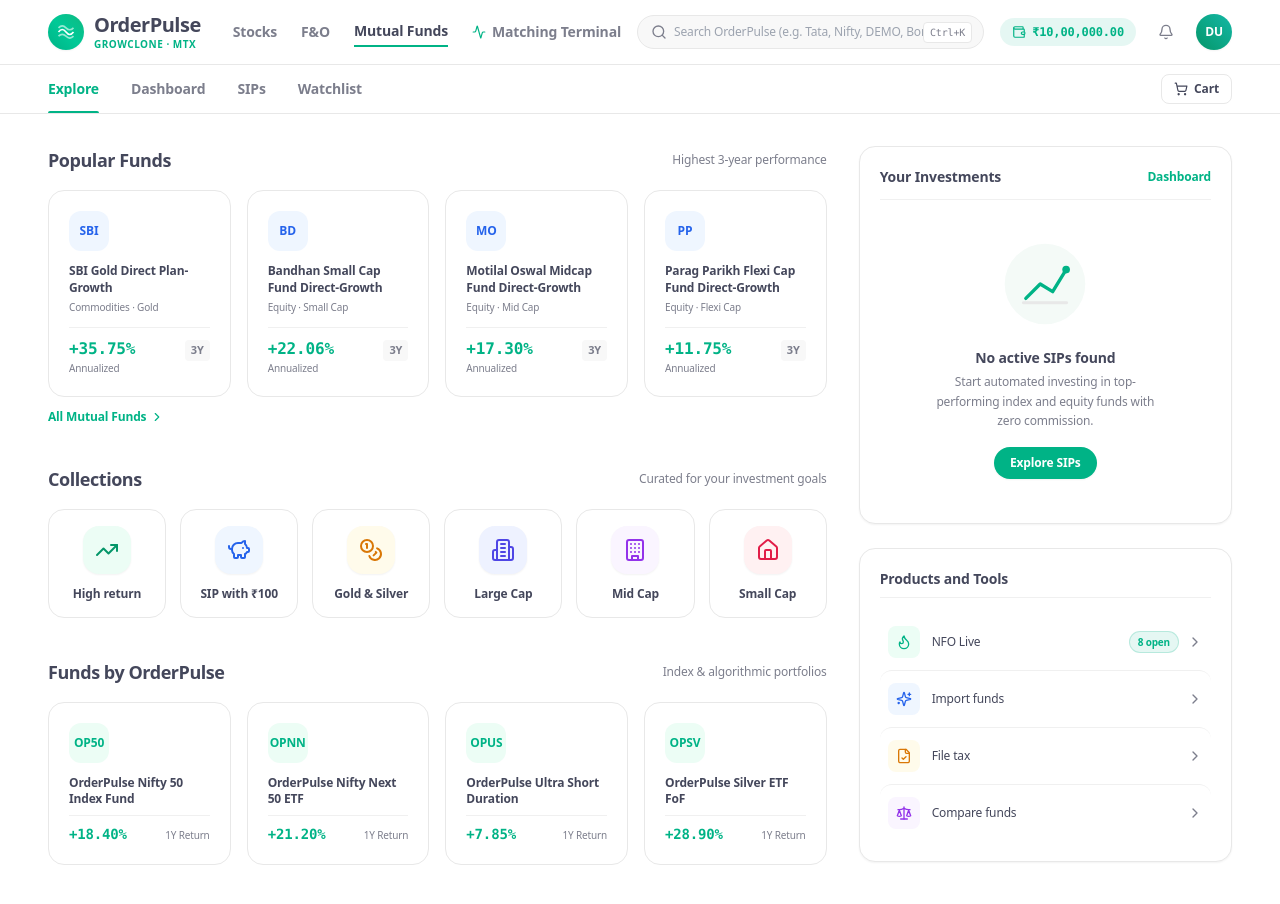
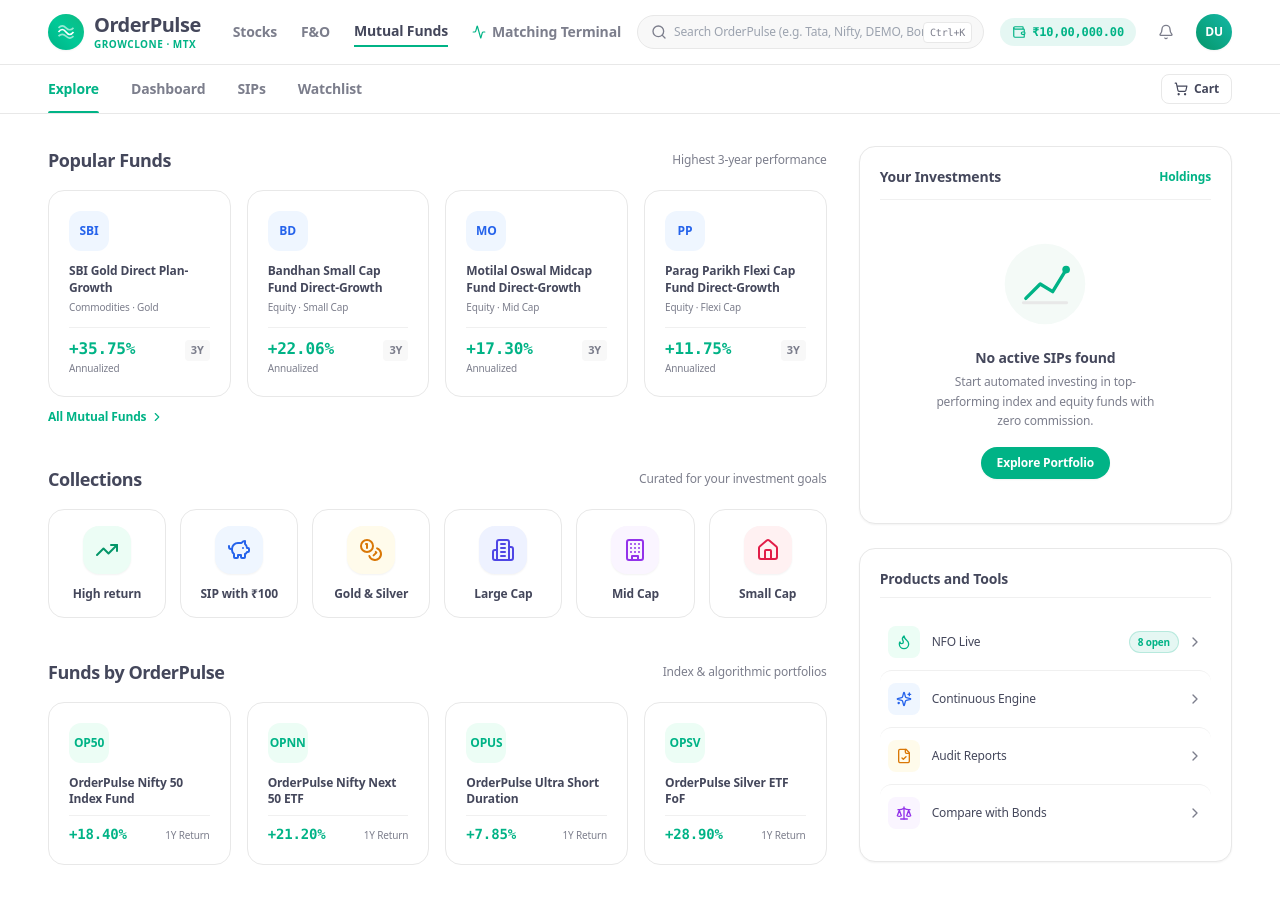
Before and after one commit to yesaswim06/orderpulse-mtx, a React (Vite) app in the folder frontend/: page /mutual-funds in a window 1280 px wide. Shown: the top 904 px of the page. Built offline with nearby package versions, Linux system fonts and the light colour scheme; no server answers.

Commit message:
fix(navigation): ensure all bond cards, F&O contracts, mutual funds, and tool items redirect immediately to their functional destinations on tap

```diff
--- a/frontend/src/pages/growclone/FOExplorePage.tsx
+++ b/frontend/src/pages/growclone/FOExplorePage.tsx
@@ -78,13 +78,15 @@
               {/* 3x2 Grid of Top Traded F&O Contracts */}
               <div className="grid grid-cols-1 sm:grid-cols-2 md:grid-cols-3 gap-4">
                 {FO_TOP_TRADED.map((card) => (
-                  <div
+                  <Link
                     key={card.id}
-                    className="bg-white dark:bg-[#151515] border border-[#E8E8E8] dark:border-white/10 rounded-2xl p-5 hover:shadow-md hover:-translate-y-0.5 transition-all flex flex-col justify-between cursor-pointer"
+                    to="/trade"
+                    className="bg-white dark:bg-[#151515] border border-[#E8E8E8] dark:border-white/10 rounded-2xl p-5 hover:shadow-md hover:-translate-y-0.5 hover:border-[#00B386]/50 transition-all flex flex-col justify-between cursor-pointer group"
+                    title={`Open ${card.symbol} in Matching Terminal`}
                   >
                     <div>
                       <div className="flex items-center justify-between mb-2">
-                        <span className="font-bold text-xs text-[#44475B] dark:text-white">
+                        <span className="font-bold text-xs text-[#44475B] dark:text-white group-hover:text-[#00B386] transition-colors">
                           {card.symbol}
                         </span>
                         <span className="text-[10px] text-[#7C7E8C]">Fut</span>
@@ -121,11 +123,11 @@
                       </div>
 
                       {/* Circular link icon button */}
-                      <div className="w-7 h-7 rounded-full border border-[#E8E8E8] dark:border-white/10 flex items-center justify-center text-[#7C7E8C] hover:text-[#00B386] hover:border-[#00B386] transition">
+                      <div className="w-7 h-7 rounded-full border border-[#E8E8E8] dark:border-white/10 flex items-center justify-center text-[#7C7E8C] group-hover:text-[#00B386] group-hover:border-[#00B386] transition">
                         <ExternalLink className="w-3.5 h-3.5" />
                       </div>
                     </div>
-                  </div>
+                  </Link>
                 ))}
               </div>
             </section>
--- a/frontend/src/pages/growclone/MFExplorePage.tsx
+++ b/frontend/src/pages/growclone/MFExplorePage.tsx
@@ -48,16 +48,18 @@
 
               <div className="grid grid-cols-1 sm:grid-cols-2 md:grid-cols-4 gap-4">
                 {POPULAR_FUNDS.map((fund) => (
-                  <div
+                  <Link
                     key={fund.id}
-                    className="bg-white dark:bg-[#151515] border border-[#E8E8E8] dark:border-white/10 rounded-2xl p-5 hover:shadow-md hover:-translate-y-0.5 transition-all flex flex-col justify-between cursor-pointer"
+                    to="/mutual-funds/dashboard"
+                    className="bg-white dark:bg-[#151515] border border-[#E8E8E8] dark:border-white/10 rounded-2xl p-5 hover:shadow-md hover:-translate-y-0.5 hover:border-[#00B386]/50 transition-all flex flex-col justify-between cursor-pointer group"
+                    title={`View ${fund.name} performance dashboard`}
                   >
                     <div>
                       {/* Fund logo */}
-                      <div className="w-10 h-10 rounded-xl bg-blue-50 dark:bg-blue-950/30 text-blue-600 font-bold text-xs flex items-center justify-center mb-3">
+                      <div className="w-10 h-10 rounded-xl bg-blue-50 dark:bg-blue-950/30 text-blue-600 font-bold text-xs flex items-center justify-center mb-3 group-hover:scale-105 transition-transform">
                         {fund.logo}
                       </div>
-                      <h3 className="font-bold text-xs text-[#44475B] dark:text-white line-clamp-2 mb-1 leading-snug">
+                      <h3 className="font-bold text-xs text-[#44475B] dark:text-white line-clamp-2 mb-1 leading-snug group-hover:text-[#00B386] transition-colors">
                         {fund.name}
                       </h3>
                       <span className="text-[10px] text-[#7C7E8C] block mb-3">{fund.category}</span>
@@ -74,7 +76,7 @@
                         3Y
                       </span>
                     </div>
-                  </div>
+                  </Link>
                 ))}
               </div>
 
@@ -167,15 +169,16 @@
                 <h3 className="font-bold text-sm text-[#44475B] dark:text-white">
                   Your Investments
                 </h3>
-                <span className="text-xs font-bold text-[#00B386] hover:underline cursor-pointer">
-                  Dashboard
-                </span>
+                <Link to="/stocks/user/holdings" className="text-xs font-bold text-[#00B386] hover:underline cursor-pointer">
+                  Holdings
+                </Link>
               </div>
 
               <EmptyState
                 title="No active SIPs found"
                 description="Start automated investing in top-performing index and equity funds with zero commission."
-                actionText="Explore SIPs"
+                actionText="Explore Portfolio"
+                onAction={() => window.location.href = '/stocks/user/holdings'}
               />
             </div>
 
@@ -186,7 +189,10 @@
               </h3>
 
               <div className="divide-y divide-[#F0F0F0] dark:divide-white/[0.06] text-xs">
-                <div className="py-3 flex items-center justify-between hover:bg-[#F8F8F8] dark:hover:bg-neutral-800/40 px-2 rounded-xl transition cursor-pointer">
+                <Link
+                  to="/mutual-funds/dashboard"
+                  className="py-3 flex items-center justify-between hover:bg-[#F8F8F8] dark:hover:bg-neutral-800/40 px-2 rounded-xl transition cursor-pointer"
+                >
                   <div className="flex items-center gap-3">
                     <div className="w-8 h-8 rounded-lg bg-emerald-50 dark:bg-emerald-950/30 text-[#00B386] flex items-center justify-center">
                       <Flame className="w-4 h-4 text-[#00B386]" />
@@ -199,37 +205,46 @@
                     </span>
                     <ChevronRight className="w-4 h-4 text-[#7C7E8C]" />
                   </div>
-                </div>
+                </Link>
 
-                <div className="py-3 flex items-center justify-between hover:bg-[#F8F8F8] dark:hover:bg-neutral-800/40 px-2 rounded-xl transition cursor-pointer">
+                <Link
+                  to="/trade"
+                  className="py-3 flex items-center justify-between hover:bg-[#F8F8F8] dark:hover:bg-neutral-800/40 px-2 rounded-xl transition cursor-pointer"
+                >
                   <div className="flex items-center gap-3">
                     <div className="w-8 h-8 rounded-lg bg-blue-50 dark:bg-blue-950/30 text-blue-600 flex items-center justify-center">
                       <Sparkles className="w-4 h-4" />
                     </div>
-                    <span className="font-medium text-[#44475B] dark:text-neutral-200">Import funds</span>
+                    <span className="font-medium text-[#44475B] dark:text-neutral-200">Continuous Engine</span>
                   </div>
                   <ChevronRight className="w-4 h-4 text-[#7C7E8C]" />
-                </div>
+                </Link>
 
-                <div className="py-3 flex items-center justify-between hover:bg-[#F8F8F8] dark:hover:bg-neutral-800/40 px-2 rounded-xl transition cursor-pointer">
+                <Link
+                  to="/stocks/user/orders"
+                  className="py-3 flex items-center justify-between hover:bg-[#F8F8F8] dark:hover:bg-neutral-800/40 px-2 rounded-xl transition cursor-pointer"
+                >
                   <div className="flex items-center gap-3">
                     <div className="w-8 h-8 rounded-lg bg-amber-50 dark:bg-amber-950/30 text-amber-600 flex items-center justify-center">
                       <FileCheck className="w-4 h-4" />
                     </div>
-                    <span className="font-medium text-[#44475B] dark:text-neutral-200">File tax</span>
+                    <span className="font-medium text-[#44475B] dark:text-neutral-200">Audit Reports</span>
                   </div>
                   <ChevronRight className="w-4 h-4 text-[#7C7E8C]" />
-                </div>
+                </Link>
 
-                <div className="py-3 flex items-center justify-between hover:bg-[#F8F8F8] dark:hover:bg-neutral-800/40 px-2 rounded-xl transition cursor-pointer">
+                <Link
+                  to="/bonds"
+                  className="py-3 flex items-center justify-between hover:bg-[#F8F8F8] dark:hover:bg-neutral-800/40 px-2 rounded-xl transition cursor-pointer"
+                >
                   <div className="flex items-center gap-3">
                     <div className="w-8 h-8 rounded-lg bg-purple-50 dark:bg-purple-950/30 text-purple-600 flex items-center justify-center">
                       <Scale className="w-4 h-4" />
                     </div>
-                    <span className="font-medium text-[#44475B] dark:text-neutral-200">Compare funds</span>
+                    <span className="font-medium text-[#44475B] dark:text-neutral-200">Compare with Bonds</span>
                   </div>
                   <ChevronRight className="w-4 h-4 text-[#7C7E8C]" />
-                </div>
+                </Link>
               </div>
             </div>
           </div>
--- a/frontend/src/pages/growclone/StocksExplorePage.tsx
+++ b/frontend/src/pages/growclone/StocksExplorePage.tsx
@@ -173,10 +173,11 @@
                   {POPULAR_BONDS.map((bond) => (
                     <div
                       key={bond.id}
-                      className="bg-white dark:bg-[#151515] border border-[#E8E8E8] dark:border-white/10 rounded-2xl p-5 hover:shadow-md hover:-translate-y-0.5 transition-all group cursor-pointer"
+                      onClick={() => navigate('/bonds')}
+                      className="bg-white dark:bg-[#151515] border border-[#E8E8E8] dark:border-white/10 rounded-2xl p-5 hover:shadow-md hover:-translate-y-0.5 hover:border-[#00B386]/50 transition-all group cursor-pointer"
                     >
                       {/* Logo square */}
-                      <div className="w-10 h-10 rounded-xl bg-slate-50 dark:bg-neutral-800 border border-[#E8E8E8] dark:border-white/10 flex items-center justify-center font-bold text-xs text-[#44475B] dark:text-neutral-200 mb-3">
+                      <div className="w-10 h-10 rounded-xl bg-slate-50 dark:bg-neutral-800 border border-[#E8E8E8] dark:border-white/10 flex items-center justify-center font-bold text-xs text-[#44475B] dark:text-neutral-200 mb-3 group-hover:scale-105 transition-transform">
                         {bond.logo}
                       </div>
 
```
